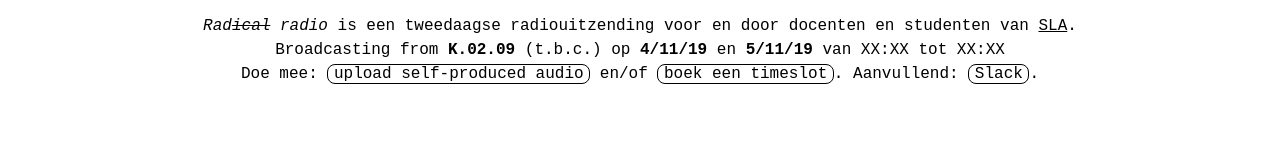
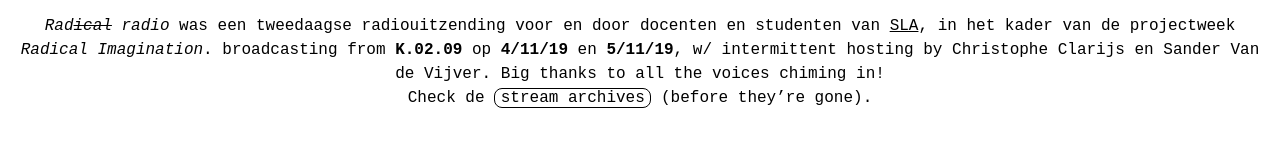
Before and after one commit to sandervdvijver/radradio, a plain HTML site: page index.html in a window 1280 px wide. Shown: the part 490-651 px from the top of the page. Drawn offline with Linux system fonts and the light colour scheme.

Commit message:
Add post-dato content

```diff
--- a/index.html
+++ b/index.html
@@ -6,6 +6,7 @@
     <meta http-equiv="X-UA-Compatible" content="ie=edge">
     <title>rad radio</title>
     <link rel="stylesheet" href="style.css">
+    <!-- webstuff: sander van de vijver -->
 </head>
 <body>
     <main>
@@ -13,12 +14,9 @@
             <iframe class="iframe" src="https://player.twitch.tv/?channel=radicalradio" frameborder="0" allowfullscreen="true" scrolling="no" height="480" width="640"></iframe>
         </div>
         <div class="info">
-            <em>Rad<strike>ical</strike> radio</em> is een tweedaagse radiouitzending voor en door docenten en studenten van <a href="https://www.sintlucasantwerpen.be">SLA</a>.
+            <em>Rad<strike>ical</strike> radio</em> was een tweedaagse radiouitzending voor en door docenten en studenten van <a href="https://www.sintlucasantwerpen.be">SLA</a>, in het kader van de projectweek <em>Radical Imagination</em>. broadcasting from <strong>K.02.09</strong> op <strong>4/11/19</strong> en <strong>5/11/19</strong>, w/ intermittent hosting by Christophe Clarijs en Sander Van de Vijver. Big thanks to all the voices chiming in!
             <br>
-            Broadcasting from <strong>K.02.09</strong> (t.b.c.) op <strong>4/11/19</strong> en <strong>5/11/19</strong> van XX:XX tot XX:XX
-            <br>
-            Doe mee: <a class="cta" href="https://www.dropbox.com/request/rshrGiKy56WGsKnrdDSe">upload self-produced audio</a> en/of
-            <a class="cta" href="https://calendly.com/radradio">boek een timeslot</a>. Aanvullend: <a class="cta" href="https://join.slack.com/t/radradio/shared_invite/enQtODIxNDkyNDg5MDc5LTFmYzBiYTcwNTgyMTEwOGU2OGRiOWUyMWRhOTI4Y2UwN2VjNDQ3NjMxZDQ4NmY3NGJhN2VhNDU3OGY2YjhmYTE">Slack</a>.
+            Check de <a href="https://www.twitch.tv/radicalradio/videos" class="cta"> stream archives</a> (before they’re gone).
         </div>
     </main>
 </body>
```
